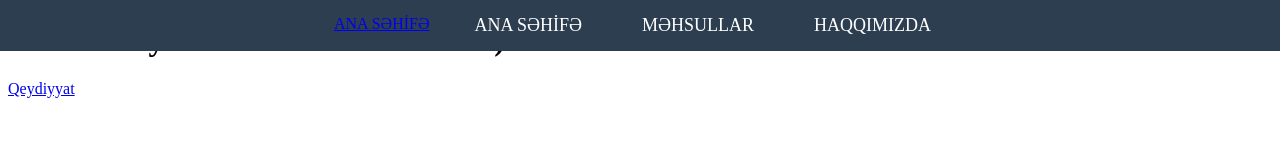
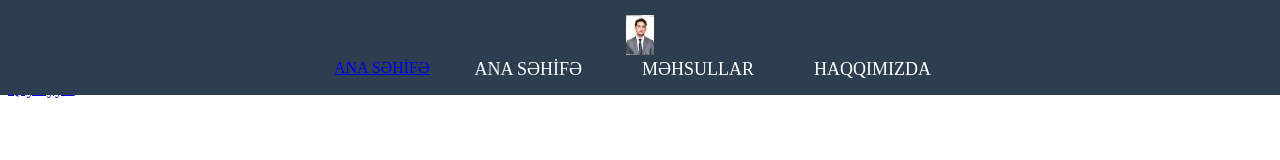
Before and after one commit to MazanovXetai/ilk-layih-, a plain HTML site: page index.html in a window 1280 px wide. Drawn offline with Linux system fonts and the light colour scheme.

Commit message:
Update index.html

```diff
--- a/index.html
+++ b/index.html
@@ -12,6 +12,11 @@
   <a href="https://www.google.com" target="_blank" class="my-button">Qeydiyyat</a>
       </a>
     <nav>
+  <div class="nav-container">
+    <!-- LOGO (şəkil) -->
+    <div class="logo">
+      <img src="logo.png" alt="Logo" />
+    </div>
       <ul>
         <!-- ✅ Keçidli düymə -->
           <a href="https://www.google.com" target="_blank" class="my-button">ANA SƏHİFƏ</a>
```
